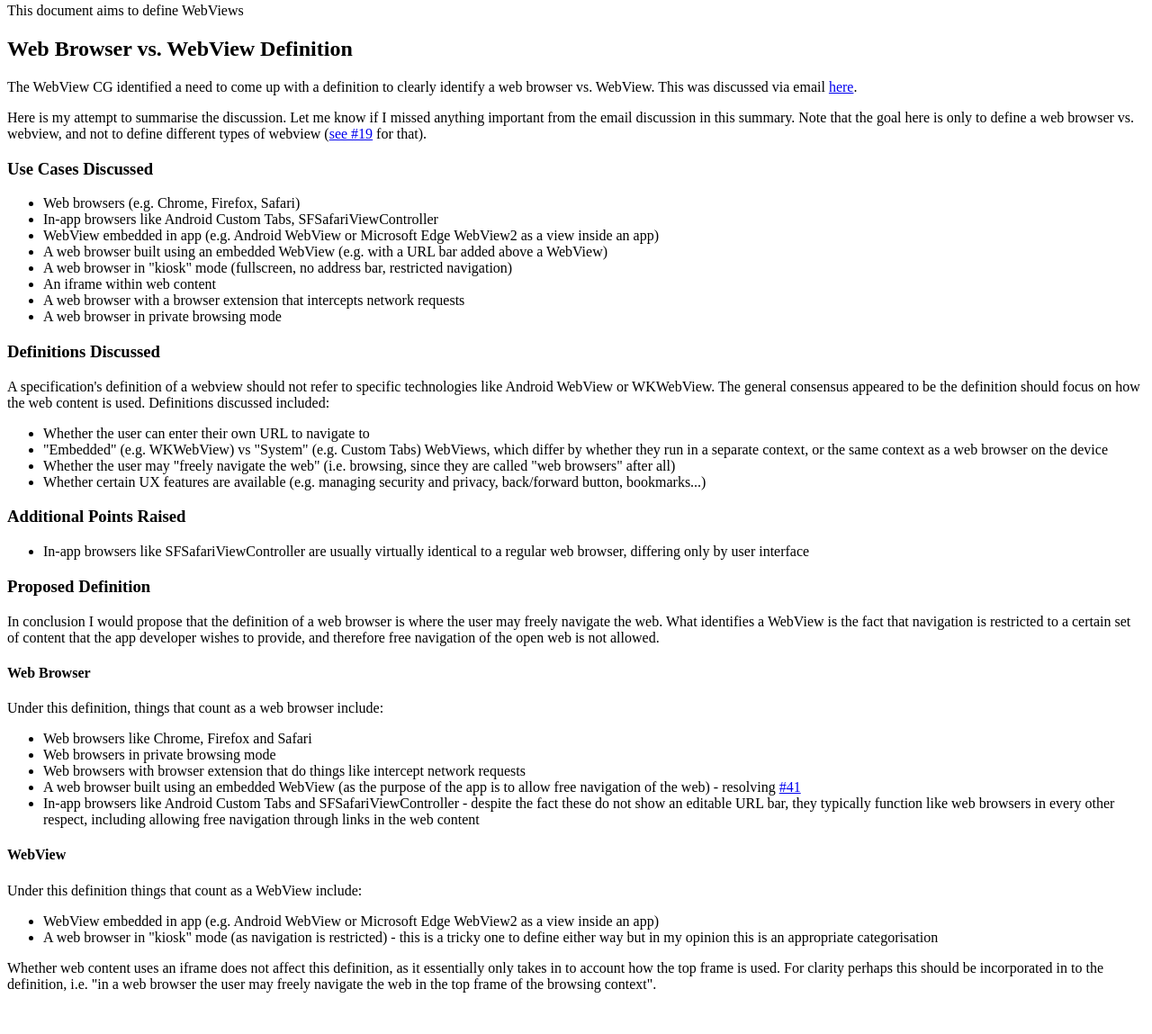
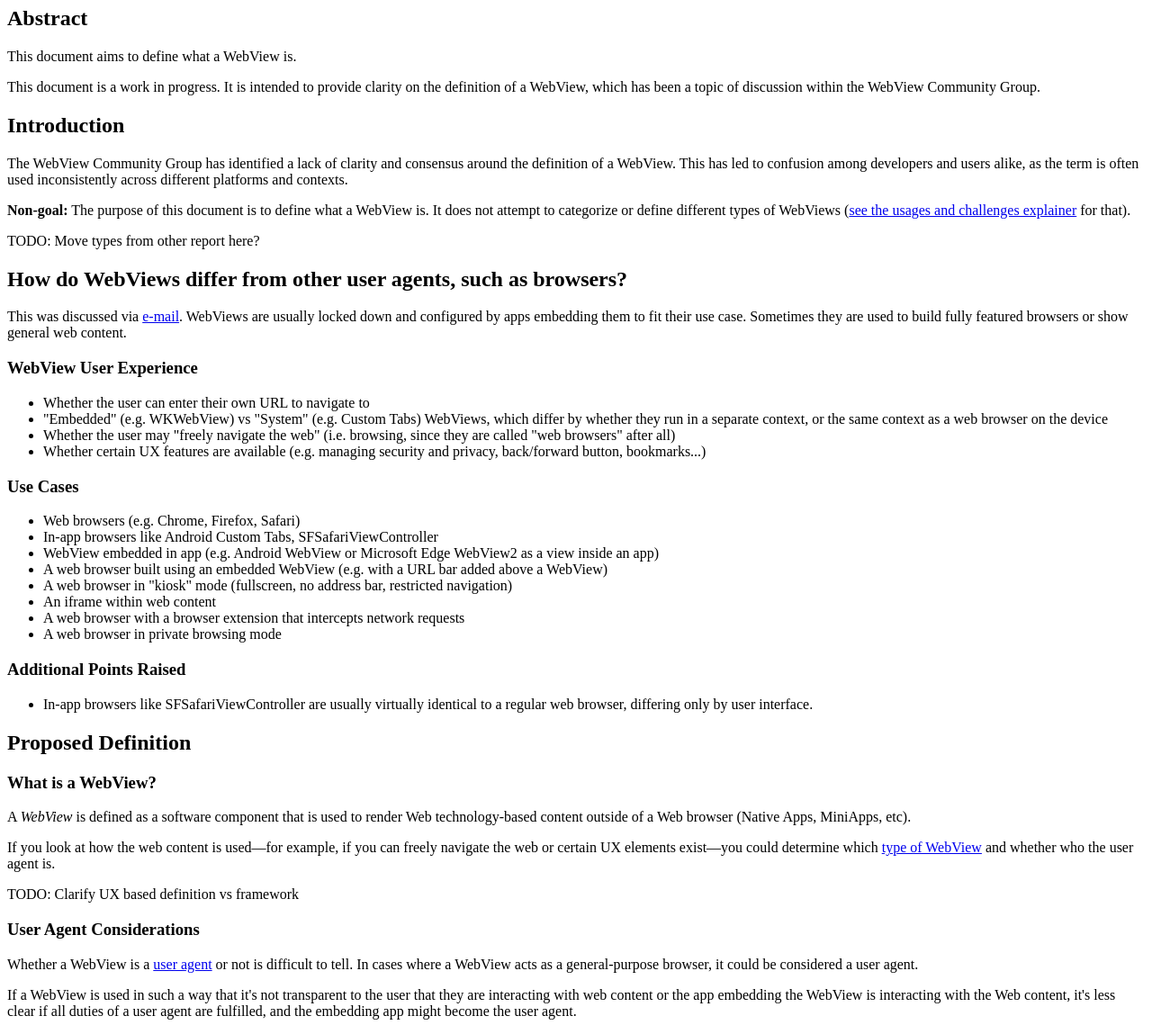
Before and after one commit to WebView-CG/webview-definition, a plain HTML site: page index.html in a window 1280 px wide. Shown: the part 13-1162 px from the top of the page at 90% size. Before the commit the page ends 1132 px from the top, so only its background shows below. Drawn offline with Linux system fonts and the light colour scheme.

Commit message:
rewrite definition to start discussion

```diff
--- a/index.html
+++ b/index.html
@@ -31,21 +31,45 @@
   </head>
   <body>
     <section id="abstract">
-      <p>This document aims to define WebViews</p>
+      <h2>Abstract</h2>
+      <p>This document aims to define what a <a>WebView</a> is.</p>
     </section>
     <section id="sotd">
+      <p>
+        This document is a work in progress. It is intended to provide clarity on the definition of a WebView, which has been a topic of discussion within the WebView Community Group.
+      </p>
     </section>
-    <section class="introductory">
-      <h2>Web Browser vs. WebView Definition</h2>
+    <section id="introduction">
+      <h2>Introduction</h2>
       <p>
-        The WebView CG identified a need to come up with a definition to clearly identify a web browser vs. WebView. This was discussed via email
-        <a href="https://lists.w3.org/Archives/Public/public-webview/2025May/0000.html">here</a>.
+        The WebView Community Group has identified a lack of clarity and consensus around the definition of a <a>WebView</a>. This has
+        led to confusion among developers and users alike, as the term is often used inconsistently across different platforms
+        and contexts.
       </p>
       <p>
-        Here is my attempt to summarise the discussion. Let me know if I missed anything important from the email discussion in this summary. Note that the goal here is only to define a web browser vs. webview, and not to define different types of webview (<a href="https://github.com/WebView-CG/usage-and-challenges/issues/19">see #19</a> for that).
+        <strong>Non-goal:</strong> The purpose of this document is to define what a WebView is. It does not attempt to categorize or define different types of WebViews (<a href="https://webview-cg.github.io/usage-and-challenges/#types-of-webviews">see the usages and challenges explainer</a> for that).
+
+        <aside class="note">
+          <p> TODO: Move types from other report here?</p>
+        </aside>
       </p>
-      <section class="informative">
-        <h3>Use Cases Discussed</h3>
+    </section>
+    <section id="informative">
+      <h2>How do WebViews differ from other user agents, such as browsers?</h2>
+      <p>
+        This was discussed via <a href="https://lists.w3.org/Archives/Public/public-webview/2025May/0000.html">e-mail</a>. <a>WebViews</a> are usually locked down and configured by apps embedding them to fit their use case. Sometimes they are used to build fully featured browsers or show general web content.
+      </p>
+      <section>
+        <h3>WebView User Experience</h3>
+        <ul>
+          <li>Whether the user can enter their own URL to navigate to</li>
+          <li>"Embedded" (e.g. WKWebView) vs "System" (e.g. Custom Tabs) WebViews, which differ by whether they run in a separate context, or the same context as a web browser on the device</li>
+          <li>Whether the user may "freely navigate the web" (i.e. browsing, since they are called "web browsers" after all)</li>
+          <li>Whether certain UX features are available (e.g. managing security and privacy, back/forward button, bookmarks...)</li>
+        </ul>
+      </section>
+      <section>
+        <h3>Use Cases</h3>
         <ul>
           <li>Web browsers (e.g. Chrome, Firefox, Safari)</li>
           <li>In-app browsers like Android Custom Tabs, SFSafariViewController</li>
@@ -57,50 +81,35 @@
           <li>A web browser in private browsing mode</li>
         </ul>
       </section>
-      <section class="informative">
-        <h3>Definitions Discussed</h3>
-        <p>
-          A specification's definition of a webview should not refer to specific technologies like Android WebView or WKWebView. The general consensus appeared to be the definition should focus on how the web content is used. Definitions discussed included:
-        </p>
+      <section >
+        <h3>Additional Points Raised</h3>
         <ul>
-          <li>Whether the user can enter their own URL to navigate to</li>
-          <li>
-            "Embedded" (e.g. WKWebView) vs "System" (e.g. Custom Tabs) WebViews, which differ by whether they run in a separate context, or the same context as a web browser on the device
-          </li>
-          <li>Whether the user may "freely navigate the web" (i.e. browsing, since they are called "web browsers" after all)</li>
-          <li>Whether certain UX features are available (e.g. managing security and privacy, back/forward button, bookmarks...)</li>
+          <li>In-app browsers like SFSafariViewController are usually virtually identical to a regular web browser, differing only by user interface.</li>
         </ul>
       </section>
-      <section class="informative">
-        <h3>Additional Points Raised</h3>
-        <ul>
-          <li>In-app browsers like SFSafariViewController are usually virtually identical to a regular web browser, differing only by user interface</li>
-        </ul>
+    </section>
+    <section id="definition">
+      <h2>Proposed Definition</h2>
+      <section>
+        <h3>What is a WebView?</h3>
+        <p>
+          A <dfn>WebView</dfn> is defined as a software component that is used to render Web technology-based content outside of a Web browser (Native Apps, MiniApps, etc).
+        </p>
+        <p>
+          If you look at how the web content is used—for example, if you can freely navigate the web or certain UX elements exist—you could determine which <a href="https://webview-cg.github.io/usage-and-challenges/#types-of-webviews">type of WebView</a> and whether who the user agent is.
+        </p>
+
+        <aside class="note">
+          <p> TODO: Clarify UX based definition vs framework</p>
+        </aside>
       </section>
-      <section class="informative">
-        <h3>Proposed Definition</h3>
+      <section>
+        <h3>User Agent Considerations</h3>
         <p>
-          In conclusion I would propose that the definition of a web browser is where the user may freely navigate the web. What identifies a WebView is the fact that navigation is restricted to a certain set of content that the app developer wishes to provide, and therefore free navigation of the open web is not allowed.
+          Whether a <a>WebView</a> is a <a href="https://w3ctag.github.io/user-agents/">user agent</a> or not is difficult to tell. In cases where a WebView acts as a general-purpose browser, it could be considered a user agent.
         </p>
-        <h4>Web Browser</h4>
-        <p>Under this definition, things that count as a web browser include:</p>
-        <ul>
-          <li>Web browsers like Chrome, Firefox and Safari</li>
-          <li>Web browsers in private browsing mode</li>
-          <li>Web browsers with browser extension that do things like intercept network requests</li>
-          <li>A web browser built using an embedded WebView (as the purpose of the app is to allow free navigation of the web) - resolving <a href="https://github.com/WebView-CG/webview-definition/issues/41">#41</a></li>
-          <li>
-            In-app browsers like Android Custom Tabs and SFSafariViewController - despite the fact these do not show an editable URL bar, they typically function like web browsers in every other respect, including allowing free navigation through links in the web content
-          </li>
-        </ul>
-        <h4>WebView</h4>
-        <p>Under this definition things that count as a WebView include:</p>
-        <ul>
-          <li>WebView embedded in app (e.g. Android WebView or Microsoft Edge WebView2 as a view inside an app)</li>
-          <li>A web browser in "kiosk" mode (as navigation is restricted) - this is a tricky one to define either way but in my opinion this is an appropriate categorisation</li>
-        </ul>
         <p>
-          Whether web content uses an iframe does not affect this definition, as it essentially only takes in to account how the top frame is used. For clarity perhaps this should be incorporated in to the definition, i.e. "in a web browser the user may freely navigate the web in the top frame of the browsing context".
+          If a WebView is used in such a way that it's not transparent to the user that they are interacting with web content or the app embedding the WebView is interacting with the Web content, it's less clear if all duties of a user agent are fulfilled, and the embedding app might become the user agent.
         </p>
       </section>
     </section>
```
Also changed, not shown: 1 other file.
